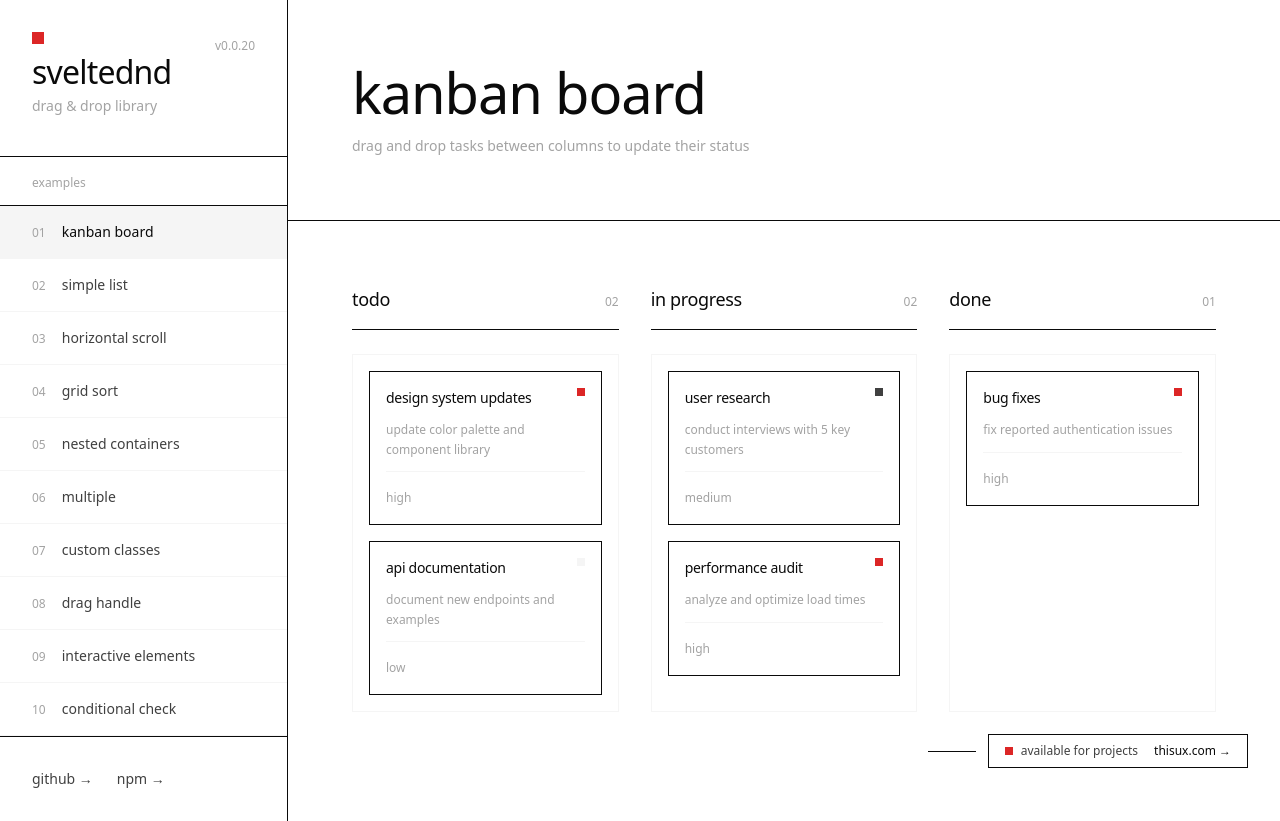
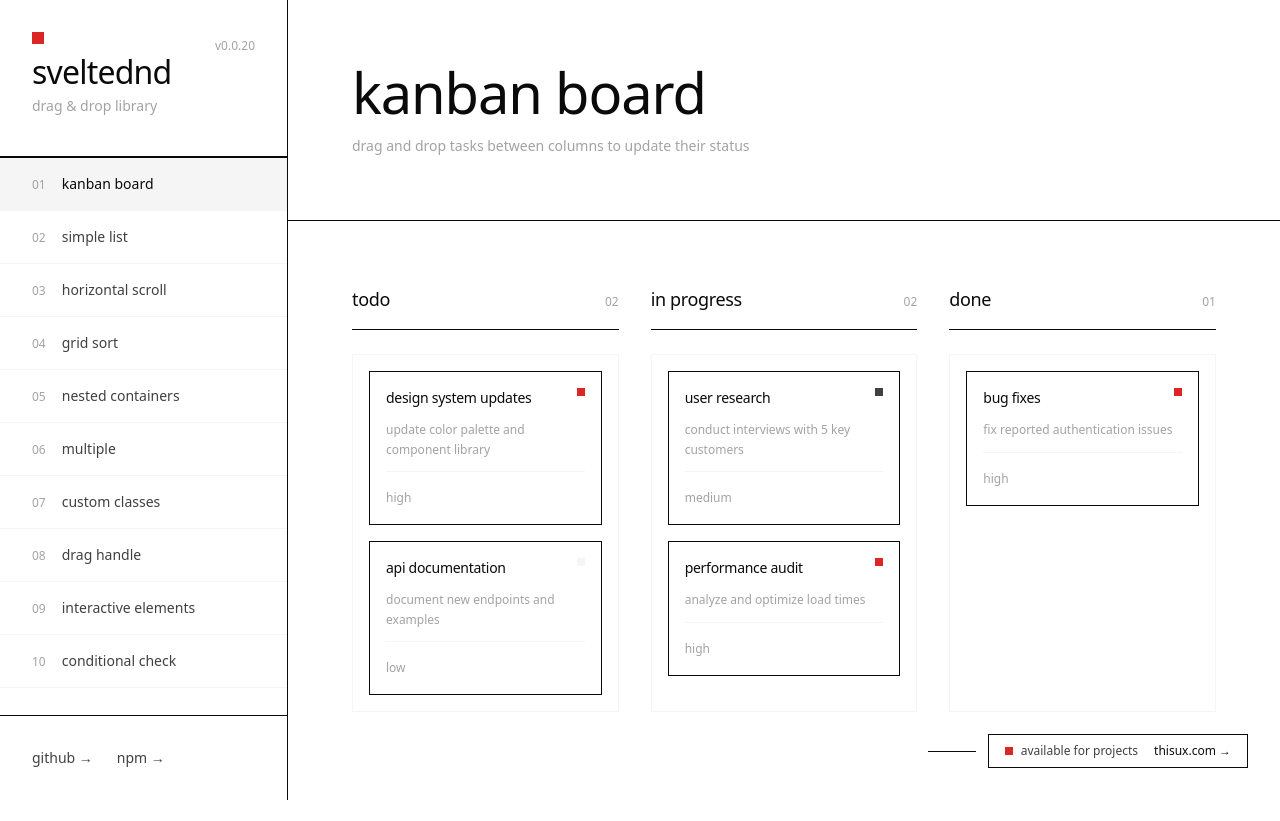
Before and after one commit to thisuxhq/sveltednd, a SvelteKit app: page / in a window 1280 px wide. After the commit the page ends 800 px from the top, so only its background shows below. Built offline with nearby package versions, Linux system fonts and the light colour scheme; a web font is replaced by a local one.

Commit message:
fix: remove examples text from sidebar
- Clean horizontal border under logo section
- Simpler, cleaner Swiss Grid aesthetic

```diff
--- a/src/routes/+layout.svelte
+++ b/src/routes/+layout.svelte
@@ -40,9 +40,7 @@
 
 			<!-- Navigation with numbers -->
 			<div class="flex-1 overflow-y-auto">
-				<div class="border-b border-swiss-black px-8 py-3">
-					<span class="text-xs text-swiss-mid-gray">examples</span>
-				</div>
+				<div class="border-b border-swiss-black"></div>
 				{#each examples as { path, title, number }}
 					<a
 						href={path}
```
